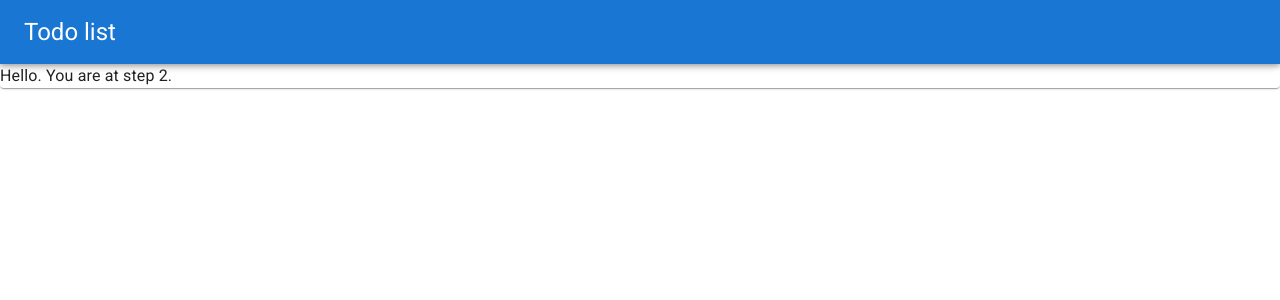
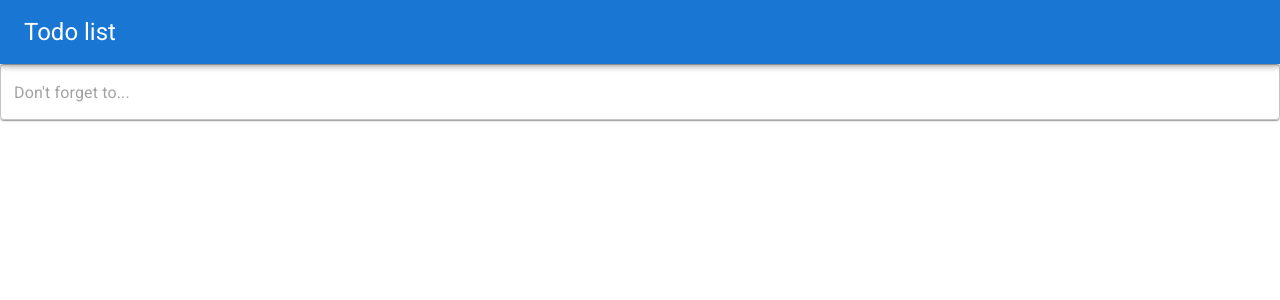
Before and after one commit to dwmorrin/material-todo-express, a React (Vite) app: page / in a window 1280 px wide. Shown: the top 300 px of the page. Built offline with nearby package versions, Linux system fonts and the light colour scheme.

Commit message:
feat: adds ToDoItem and useState

```diff
--- a/package.json
+++ b/package.json
@@ -6,8 +6,8 @@
     "dev": "nodemon src/server/main.ts -w src/server",
     "start": "NODE_ENV=production ts-node src/server/main.ts",
     "build": "vite build",
-    "prev": "git checkout 1 >/dev/null 2>&1",
-    "next": "git checkout 3 >/dev/null 2>&1"
+    "prev": "git checkout 2 >/dev/null 2>&1",
+    "next": "git checkout 4 >/dev/null 2>&1"
   },
   "dependencies": {
     "@emotion/react": "^11.11.1",
--- a/src/client/App.tsx
+++ b/src/client/App.tsx
@@ -3,12 +3,25 @@ import AppBar from "@mui/material/AppBar";
 import Paper from "@mui/material/Paper";
 import Stack from "@mui/material/Stack";
 import Toolbar from "@mui/material/Toolbar";
+import TextField from "@mui/material/TextField";
 import Typography from "@mui/material/Typography";
 
-// import { useState } from "react";
+import { useState } from "react";
+
+interface ToDoItem {
+  id: number;
+  timestamp: number;
+  text: string;
+}
+
+const initialItem: ToDoItem = {
+  id: 0,
+  timestamp: Date.now(),
+  text: "",
+};
 
 function App() {
-  // const [count, setCount] = useState(0);
+  const [item, setItem] = useState(initialItem);
 
   return (
     <Box>
@@ -23,7 +36,11 @@ function App() {
       {/* Extra Toolbar is a spacer, see Material UI AppBar demo page for more info */}
       <Paper>
         <Stack>
-          <Typography>Hello. You are at step 2.</Typography>
+          <TextField
+            placeholder="Don't forget to..."
+            value={item.text}
+            onChange={(e) => setItem({ ...item, text: e.target.value })}
+          />
         </Stack>
       </Paper>
     </Box>
```
Also changed, not shown: 1 other file (tests, documents, lock files or other folders).
